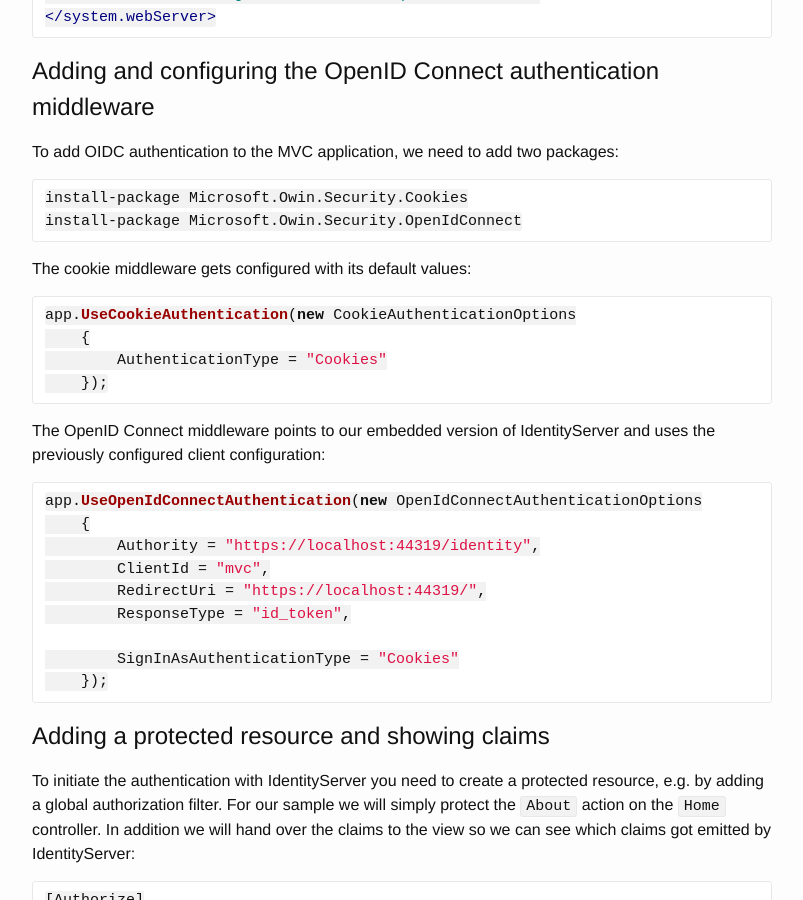
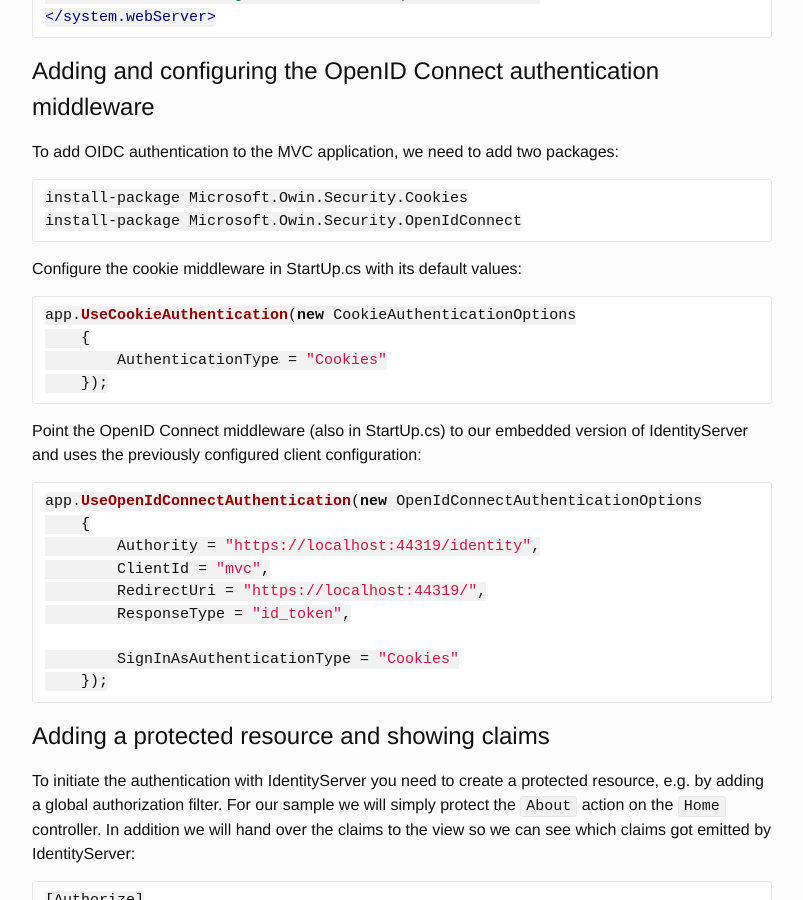
Before and after one commit to IdentityServer/Documentation, a Jekyll site: the page built from docs/overview/mvcGettingStarted.md, in a window 1280 px wide and 900 px high, scrolled down 3960 px. Shown: the whole window, without its empty margins (238-1041 px from the left). Built offline with Jekyll 4.4.1, drawn with Linux system fonts in a browser that asks for light colours; Markdown is read by kramdown in place of the engine named in the settings.

Commit message:
Update mvcGettingStarted.md
Added clarity about where the middleware is configured.

`````diff
--- a/docs/overview/mvcGettingStarted.md
+++ b/docs/overview/mvcGettingStarted.md
@@ -143,7 +143,7 @@
 install-package Microsoft.Owin.Security.OpenIdConnect
 ````
 
-The cookie middleware gets configured with its default values:
+Configure the cookie middleware in StartUp.cs with its default values:
 
 ```csharp
 app.UseCookieAuthentication(new CookieAuthenticationOptions
@@ -151,7 +151,7 @@
         AuthenticationType = "Cookies"
     });
 ```
-The OpenID Connect middleware points to our embedded version of IdentityServer and uses the previously configured client configuration:
+Point the OpenID Connect middleware (also in StartUp.cs) to our embedded version of IdentityServer and uses the previously configured client configuration:
 
 ```csharp
 app.UseOpenIdConnectAuthentication(new OpenIdConnectAuthenticationOptions
`````
